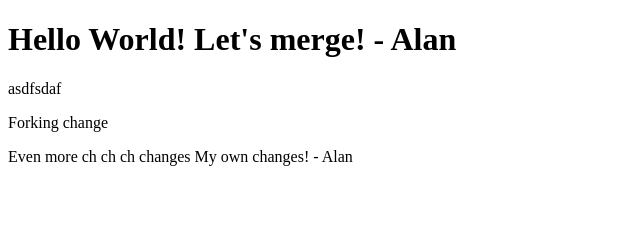
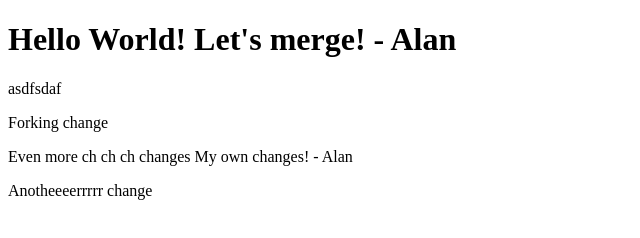
Before and after one commit to Xiupan/merge-practice, a plain HTML site: page index.html in a window 1280 px wide. Shown: the whole page, without its empty margins (0-640 px from the left). Drawn offline with Linux system fonts and the light colour scheme.

Commit message:
Added a change one more time

```diff
--- a/index.html
+++ b/index.html
@@ -10,5 +10,6 @@
     <p>Forking change</p>
     Even more ch ch ch changes
     My own changes! - Alan
+    <p>Anotheeeerrrrr change</p>
   </body>
 </html>
```
